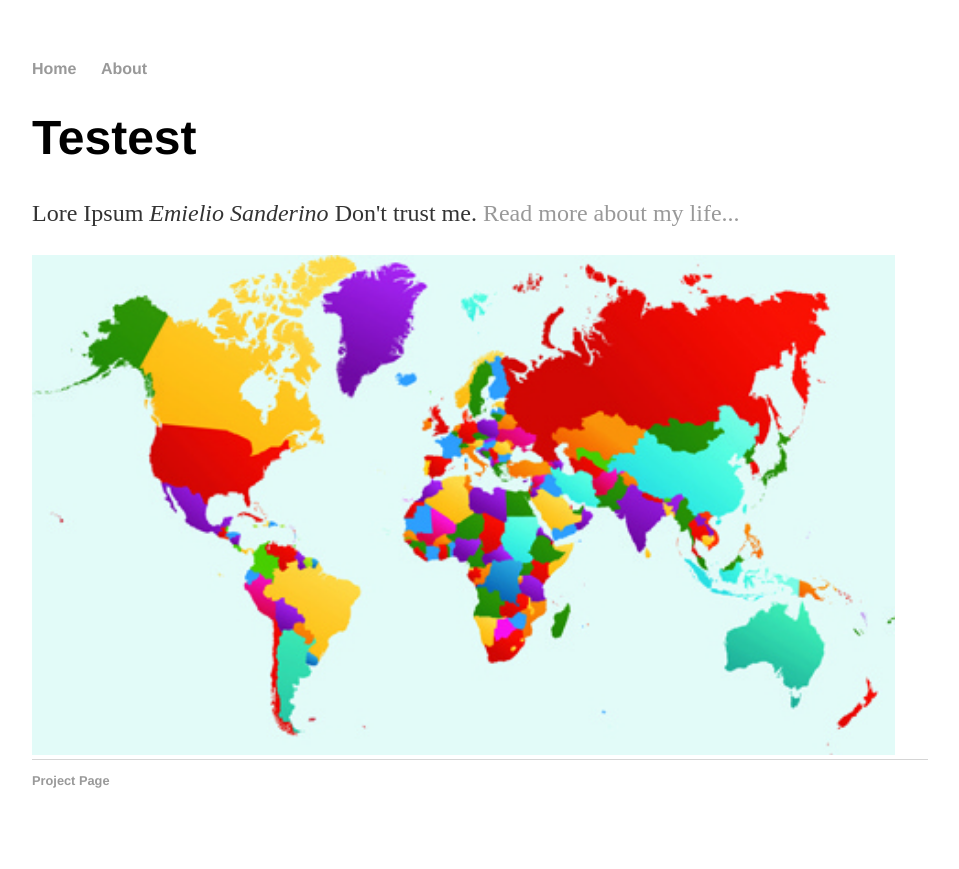
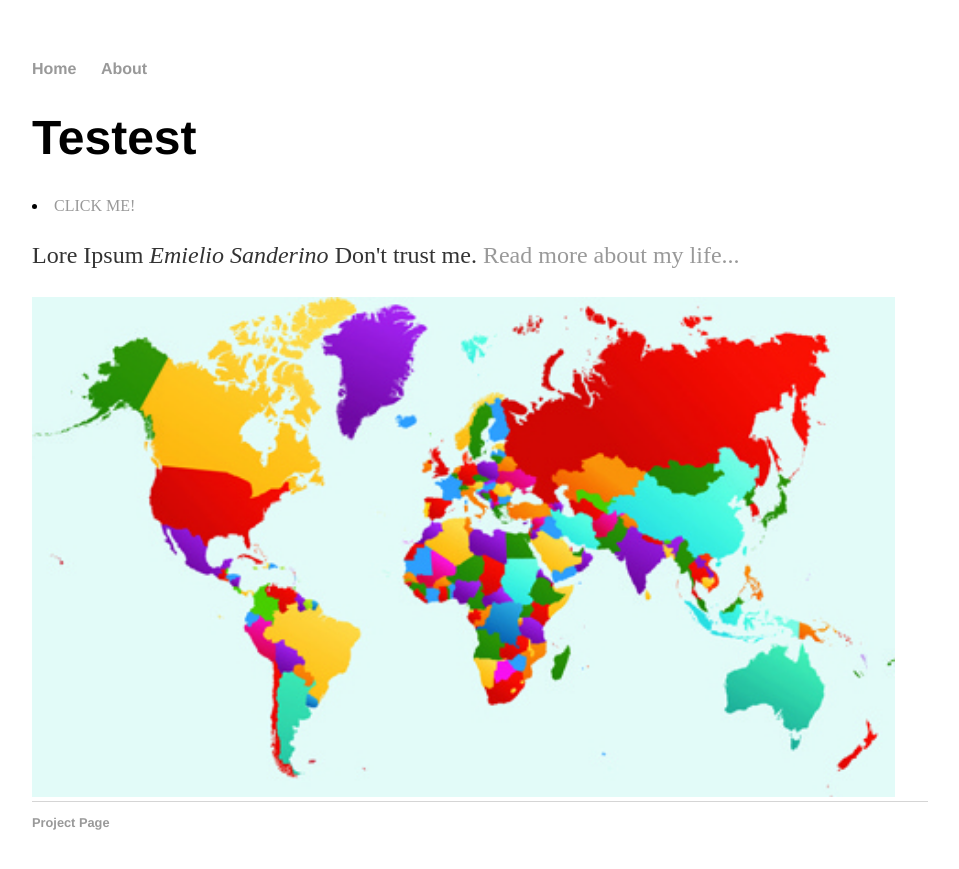
Before and after one commit to LucSkyvvalker/DAV33-KI2018, a Jekyll site: the page built from index.html, in a window 1280 px wide. Shown: the top 869 px of the page, without its empty margins (160-1119 px from the left). Built offline with Jekyll 4.4.1, drawn with Linux system fonts in a browser that asks for light colours.

Commit message:
update index.html

```diff
--- a/index.html
+++ b/index.html
@@ -4,6 +4,7 @@ name: Groep 33, DAV
 ---
 <div class="blurb">
 		<h1>Testest</h1>
+		<li><a href="/DAV33-KI2018/maps">CLICK ME!</a></li>
 <p>Lore Ipsum <em> Emielio Sanderino</em> Don't trust me. <a href="/DAV33-KI2018/about">Read more about my life...</a></p>
 </div>
 <div class="foo">
```
